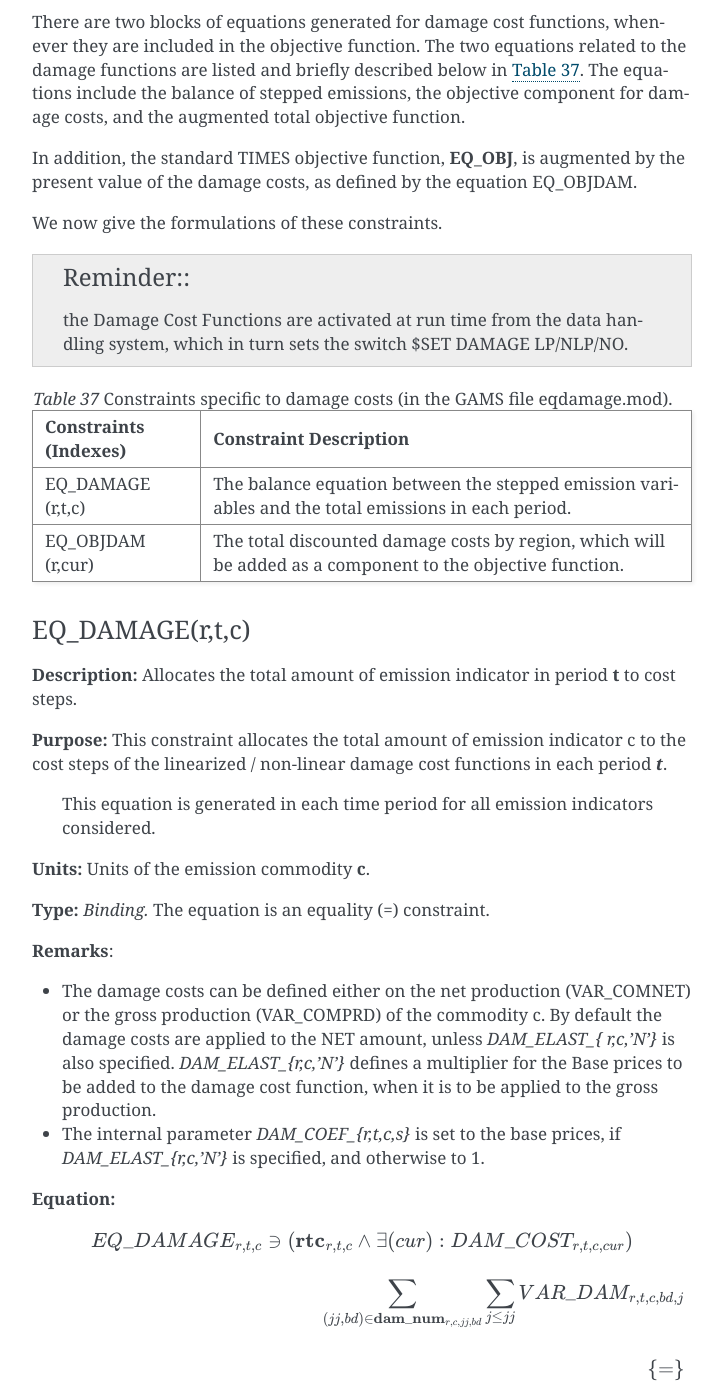
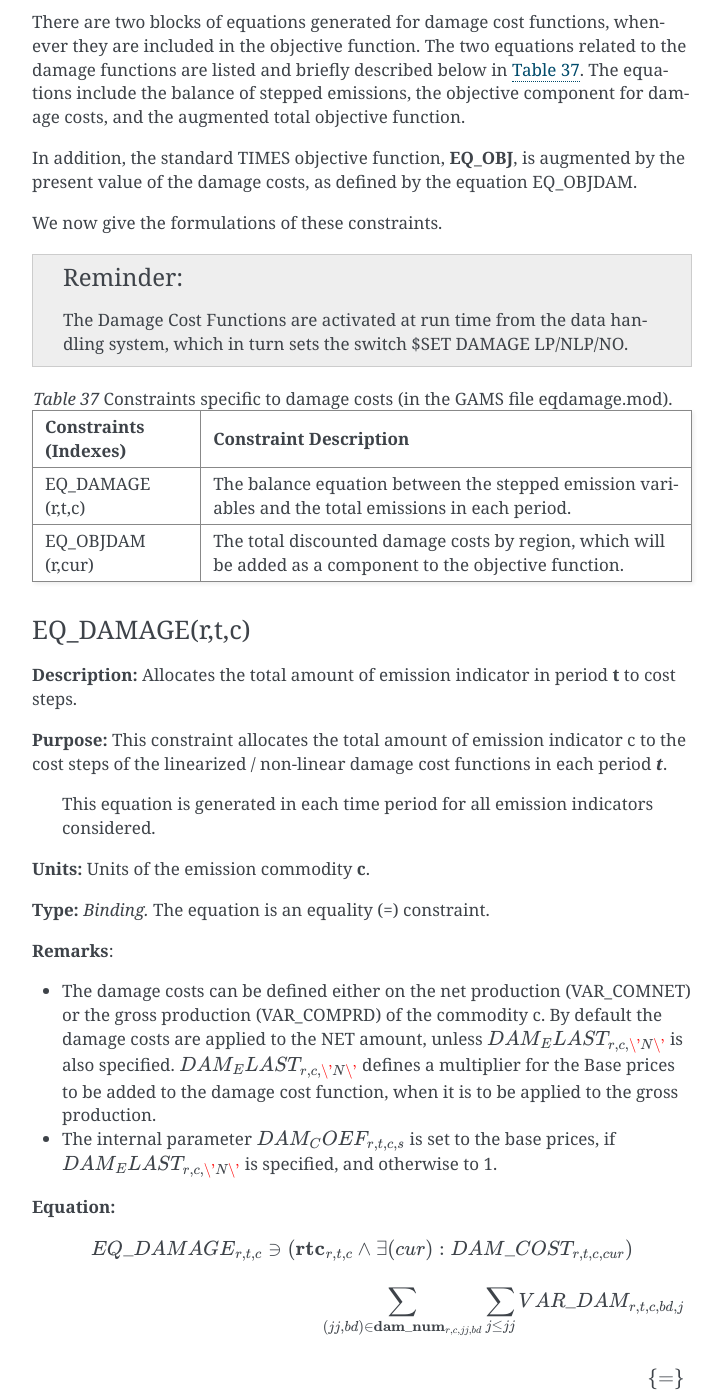
Before and after one commit to experimentarium/times, a Sphinx documentation site: the page built from docs/part-2/08-damage-cost-function.md, in a window 1280 px wide and 1400 px high, scrolled down 11533 px. Shown: the whole window, without its empty margins (388-1112 px from the left). Built offline with Sphinx 7.4.7, drawn with Linux system fonts in a browser that asks for light colours; some of the changed text lies outside the part shown.

````diff
--- a/docs/part-2/08-damage-cost-function.md
+++ b/docs/part-2/08-damage-cost-function.md
@@ -36,7 +36,7 @@ where:
 - *β* ≥ 0 is the elasticity of marginal damage cost to amount of emissions; and
 - *α* \> 0 is a calibrating parameter, which may be obtained from dose-response studies that allow the computation of the marginal damage cost per unit of emission at some reference level of emissions.
 
-If we denote the marginal cost at the reference level MC_ 0, the following holds:
+If we denote the marginal cost at the reference level $MC_{0}$, the following holds:
 
 $$MC_{0} = \alpha \cdot (\beta + 1) \cdot EM_{0}^{\beta}$$ (2)
 
@@ -287,8 +287,8 @@ In addition, the standard TIMES objective function, **EQ_OBJ**, is augmented by
 
 We now give the formulations of these constraints.
 
-:::{admonition} Reminder:
-the Damage Cost Functions are activated at run time from the data handling system, which in turn sets the switch $SET DAMAGE LP/NLP/NO.
+:::{admonition} Reminder
+The Damage Cost Functions are activated at run time from the data handling system, which in turn sets the switch $SET DAMAGE LP/NLP/NO.
 :::
 
 ```{list-table} Constraints specific to damage costs (in the GAMS file eqdamage.mod).
@@ -317,8 +317,8 @@ the Damage Cost Functions are activated at run time from the data handling syste
 
 **Remarks**:
 
-- The damage costs can be defined either on the net production (VAR_COMNET) or the gross production (VAR_COMPRD) of the commodity c. By default the damage costs are applied to the NET amount, unless *DAM_ELAST_{ r,c,\'N\'}* is also specified. *DAM_ELAST_{r,c,\'N\'}* defines a multiplier for the Base prices to be added to the damage cost function, when it is to be applied to the gross production.
-- The internal parameter *DAM_COEF_{r,t,c,s}* is set to the base prices, if *DAM_ELAST_{r,c,\'N\'}* is specified, and otherwise to 1.
+- The damage costs can be defined either on the net production (VAR_COMNET) or the gross production (VAR_COMPRD) of the commodity c. By default the damage costs are applied to the NET amount, unless $DAM_ELAST_{ r,c,\'N\'}$ is also specified. $DAM_ELAST_{r,c,\'N\'}$ defines a multiplier for the Base prices to be added to the damage cost function, when it is to be applied to the gross production.
+- The internal parameter $DAM_COEF_{r,t,c,s}$ is set to the base prices, if $DAM_ELAST_{r,c,\'N\'}$ is specified, and otherwise to 1.
 
 **Equation:**
 
@@ -346,7 +346,7 @@ $${\sum_{(jj,bd) \in \mathbf{dam}\_\mathbf{nu}\mathbf{m}_{r,c,jj,bd}}^{}{\sum_{j
 
 **Remarks:**
 
-- The internal parameter *DAM_SIZE_{r,c,bd}* represents the sizes of cost steps of the dlinearized damage cost function, for both directions (bd=LO/UP) and for the middle step (bd=FX), as described above in Section 2.
+- The internal parameter $DAM_SIZE_{r,c,bd}$ represents the sizes of cost steps of the dlinearized damage cost function, for both directions (bd=LO/UP) and for the middle step (bd=FX), as described above in Section 2.
 
 **Equation:**
 
````
